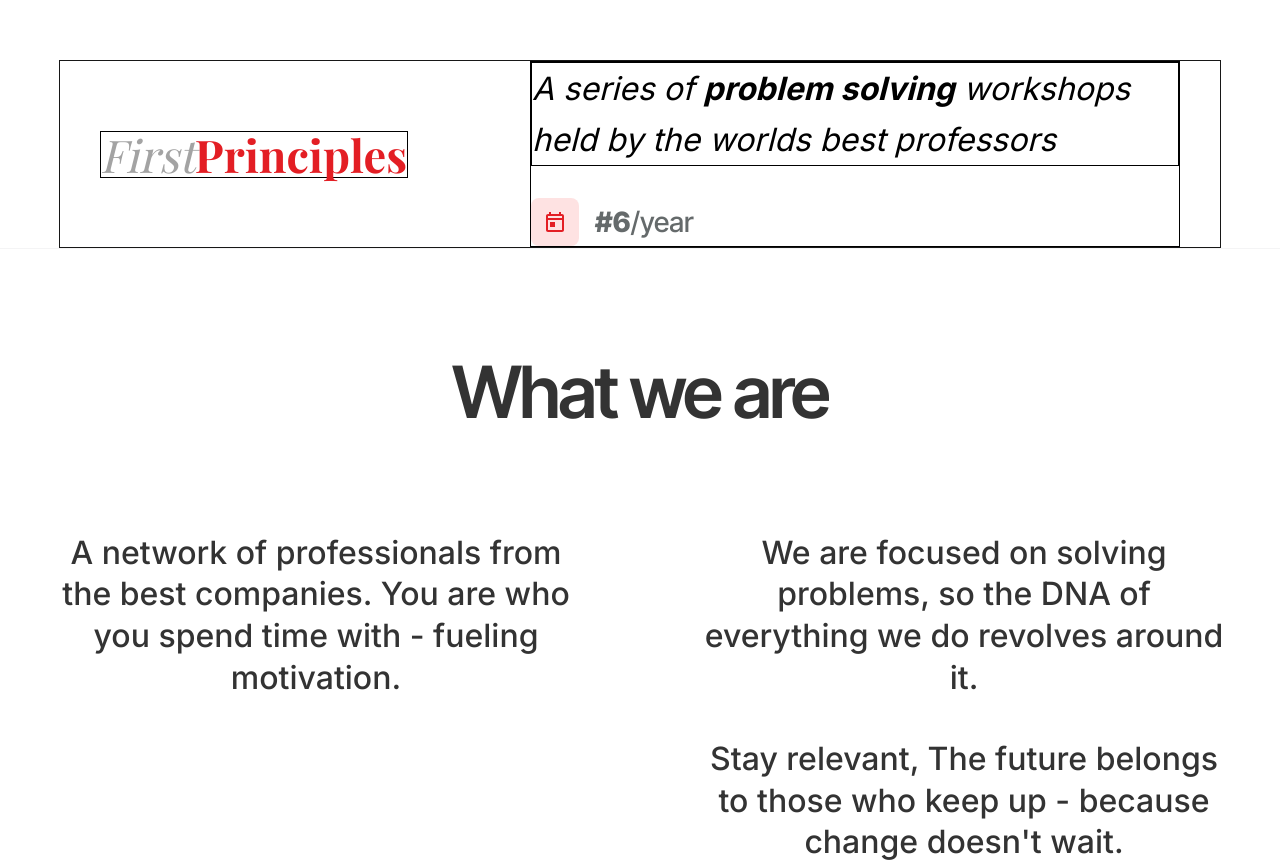
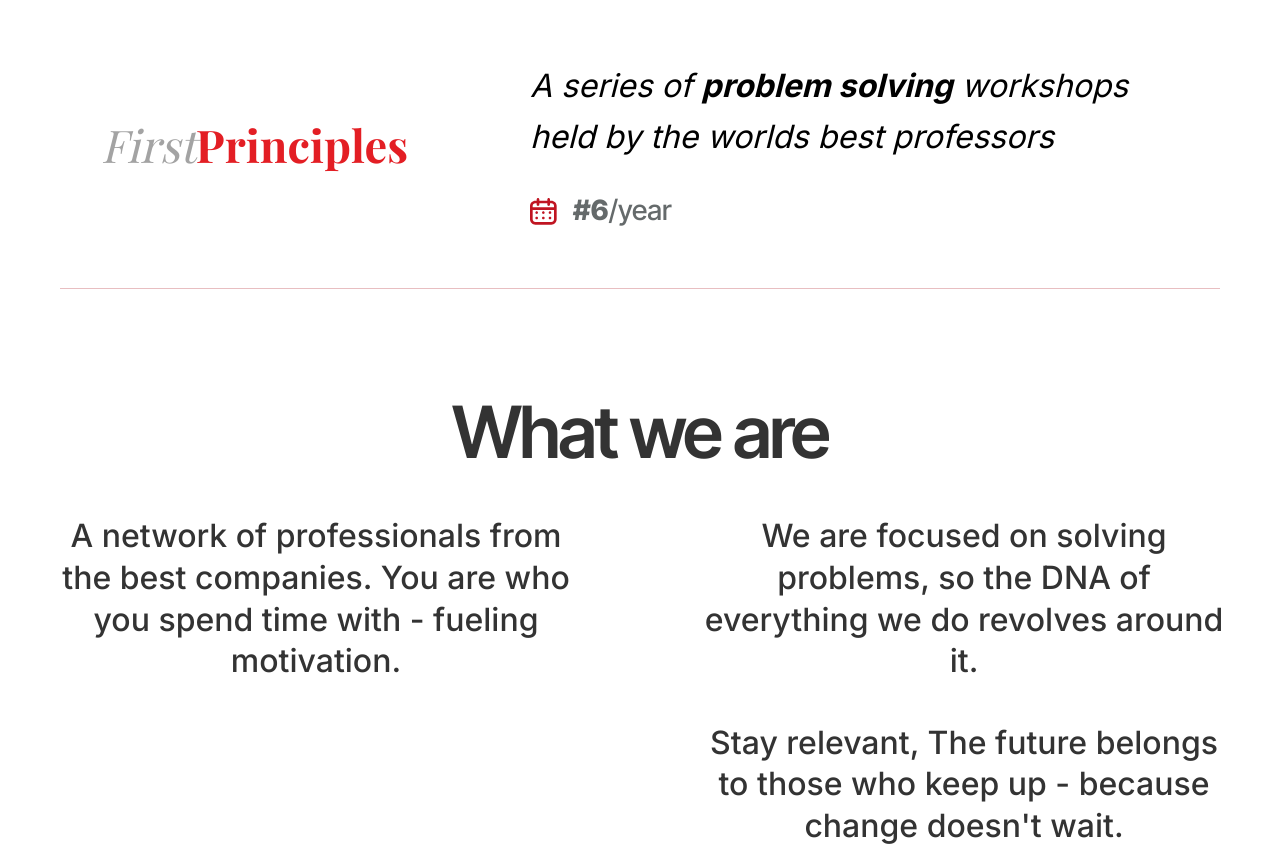
Before and after one commit to SRayyan555/pn, a Next.js app: page / in a window 1280 px wide. Shown: the part 1640-2502 px from the top of the page. Built offline with nearby package versions, Linux system fonts and the light colour scheme.

Commit message:
made other sections

```diff
--- a/components/Different.jsx
+++ b/components/Different.jsx
@@ -5,10 +5,10 @@ export default function Different() {
 
         <div className="w-full flex flex-col">
           {/* First Principles Row */}
-          <div className="w-full border-b border-zinc-100 flex justify-center">
-            <div className="w-full px-[40px] mx-[60px] gap-[122px] flex border  items-center">
+          <div className="w-full flex justify-center">
+            <div className="w-full px-[40px] mx-[60px] gap-[122px] flex border-b border-[#E8BEC1] pb-[60px]  items-center">
               {/* Left Side: Title */}
-              <div className="flex justify-center md:justify-end items-center w-[308px] border border-black">
+              <div className="flex justify-center md:justify-end items-center w-[308px]">
                 <span className="font-serif italic text-[32px] md:text-[45px] text-[#A3A3A3] leading-none">
                   First
                 </span>
@@ -18,17 +18,13 @@ export default function Different() {
               </div>
 
               {/* Right Side: Content */}
-              <div className="flex flex-col gap-8 items-start max-w-[650px] border border-black w-[650px]">
-                <p className="font-inter italic text-[32px] leading-[160%] text-black  border border-black">
+              <div className="flex flex-col gap-8 items-start max-w-[650px]  w-[650px]">
+                <p className="font-inter italic text-[32px] leading-[160%] text-black ">
                   A series of <span className="font-bold italic">problem solving</span> workshops held by the worlds best professors
                 </p>
 
                 <div className="flex items-center gap-4 text-[#A3A3A3]">
-                  <div className="bg-[#FEE2E2] p-3 rounded-lg text-[#E31E24]">
-                    <svg width="24" height="24" viewBox="0 0 24 24" fill="currentColor">
-                      <path d="M19 4h-1V2h-2v2H8V2H6v2H5c-1.11 0-1.99.9-1.99 2L3 20c0 1.1.89 2 2 2h14c1.1 0 2-.9 2-2V6c0-1.1-.9-2-2-2zm0 16H5V10h14v10zm0-12H5V6h14v2zM7 12h5v5H7v-5z" />
-                    </svg>
-                  </div>
+                <img src="/assets/Group.svg" alt="Calendar" className="w-[27px] h-[27px]" />
                   <span className="font-display text-[#656A6B] font-medium leading-[120%] tracking-[0px] text-[24px] md:text-[28px]">
                     <span className=" font-bold">#6</span>/year
                   </span>
--- a/components/WhatWeAre.jsx
+++ b/components/WhatWeAre.jsx
@@ -3,9 +3,9 @@ export default function WhatWeAre() {
   const paragraphStyle = "font-inter font-medium text-[32px] leading-[130%] tracking-[0px] text-[#333333] text-center max-w-[540px] mx-auto";
 
   return (
-    <section id="what-we-are" className="pb-[100px] bg-white flex flex-col items-center gap-40">
+    <section id="what-we-are" className="pb-[100px] bg-white flex flex-col items-center gap-[100px]">
       {/* What we are Section */}
-      <div className="w-full max-w-[1280px] px-8 flex flex-col gap-24">
+      <div className="w-full max-w-[1280px] px-8 flex flex-col gap-[40px]">
         <h2 className={headingStyle}>What we are</h2>
 
         <div className="grid md:grid-cols-2 gap-x-20 gap-y-24 items-start">
@@ -26,7 +26,7 @@ export default function WhatWeAre() {
       </div>
 
       {/* What we are not Section */}
-      <div className="w-full max-w-[1280px] px-8 flex flex-col gap-24">
+      <div className="w-full max-w-[1280px] px-8 flex flex-col gap-[40px]">
         <h2 className={headingStyle}>
           What we are <span className="text-[#E31E24]">not</span>
         </h2>
```
